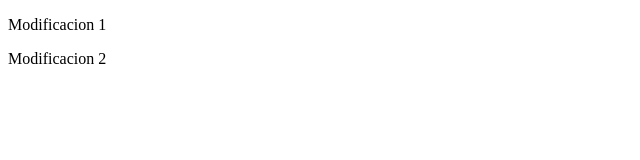
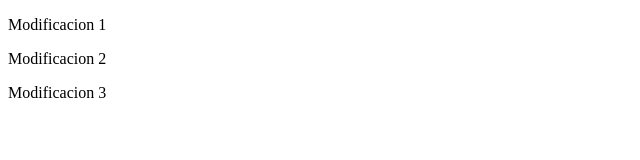
Before and after one commit to RoriRivera2/PrimerRepositorio, a plain HTML site: page index.html in a window 1280 px wide. Shown: the whole page, without its empty margins (0-640 px from the left). Drawn offline with Linux system fonts and the light colour scheme.

Commit message:
Se agrego la modificacion 3

```diff
--- a/index.html
+++ b/index.html
@@ -10,6 +10,7 @@
 <body>
     <p>Modificacion 1</p>
     <p>Modificacion 2</p>
+    <p>Modificacion 3</p>
 </body>
 
 </html>
```
